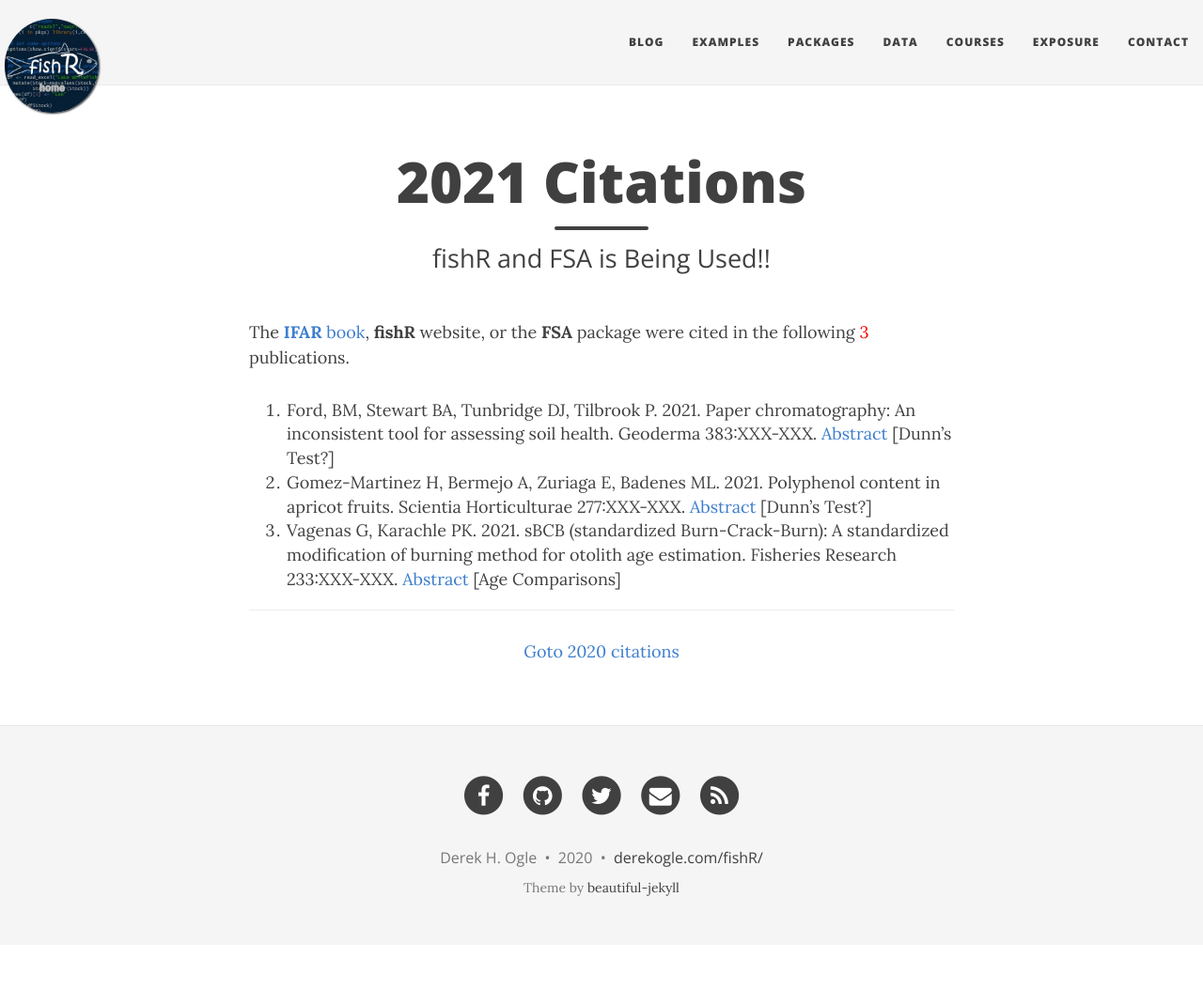
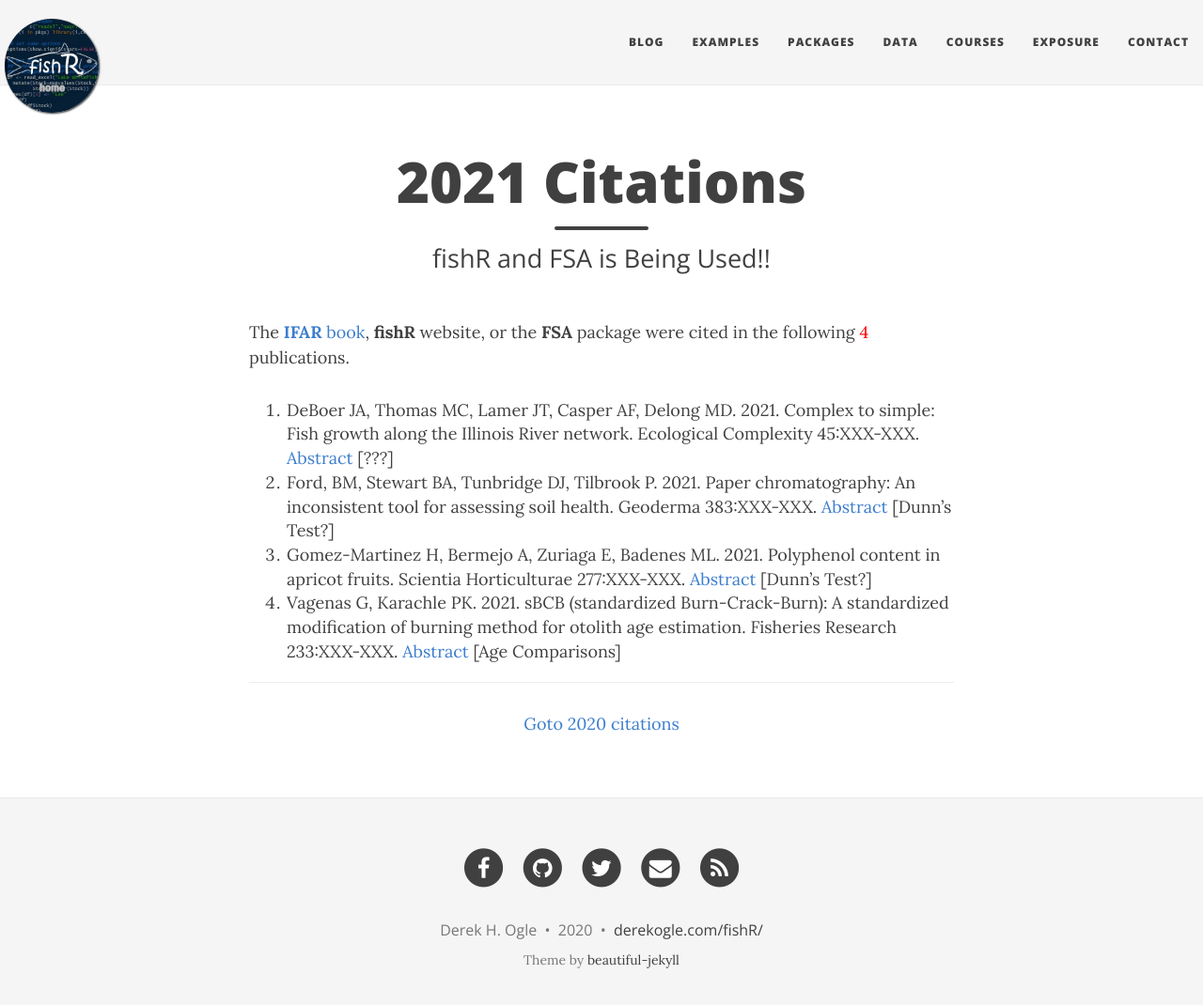
Before and after one commit to droglenc/fishR, a Jekyll site: the page built from exposure/exposure-citations21.md, in a window 1280 px wide and 1083 px high. Shown: the top 1070 px of the window at 94% size. Built offline with Jekyll 4.4.1, drawn with Linux system fonts in a browser that asks for light colours; nearby versions of some CDN libraries.

Commit message:
Update exposure-citations21.md

```diff
--- a/exposure/exposure-citations21.md
+++ b/exposure/exposure-citations21.md
@@ -5,8 +5,9 @@ subtitle: fishR and FSA is Being Used!!
 css: "/css/exposure-citation.css"
 ---
 
-The [**IFAR** book](http://derekogle.com/IFAR/), **fishR** website, or the **FSA** package were cited in the following <span id="contact-div">3</span> publications.
+The [**IFAR** book](http://derekogle.com/IFAR/), **fishR** website, or the **FSA** package were cited in the following <span id="contact-div">4</span> publications.
 
+1. DeBoer JA, Thomas MC, Lamer JT, Casper AF, Delong MD. 2021. Complex to simple: Fish growth along the Illinois River network. Ecological Complexity 45:XXX-XXX. [Abstract](https://www.sciencedirect.com/science/article/pii/S1476945X20301719) [???]
 1. Ford, BM, Stewart BA, Tunbridge DJ, Tilbrook P. 2021. Paper chromatography: An inconsistent tool for assessing soil health. Geoderma 383:XXX-XXX. [Abstract](https://www.sciencedirect.com/science/article/abs/pii/S0016706120325386) [Dunn's Test?]
 1. Gomez-Martinez H, Bermejo A, Zuriaga E, Badenes ML. 2021. Polyphenol content in apricot fruits. Scientia Horticulturae 277:XXX-XXX. [Abstract](https://www.sciencedirect.com/science/article/abs/pii/S0304423820306567) [Dunn's Test?]
 1. Vagenas G, Karachle PK. 2021. sBCB (standardized Burn-Crack-Burn): A standardized modification of burning method for otolith age estimation. Fisheries Research 233:XXX-XXX. [Abstract](https://www-sciencedirect-com.ezproxy.uwsp.edu/science/article/pii/S0165783620302848) [Age Comparisons]
```
